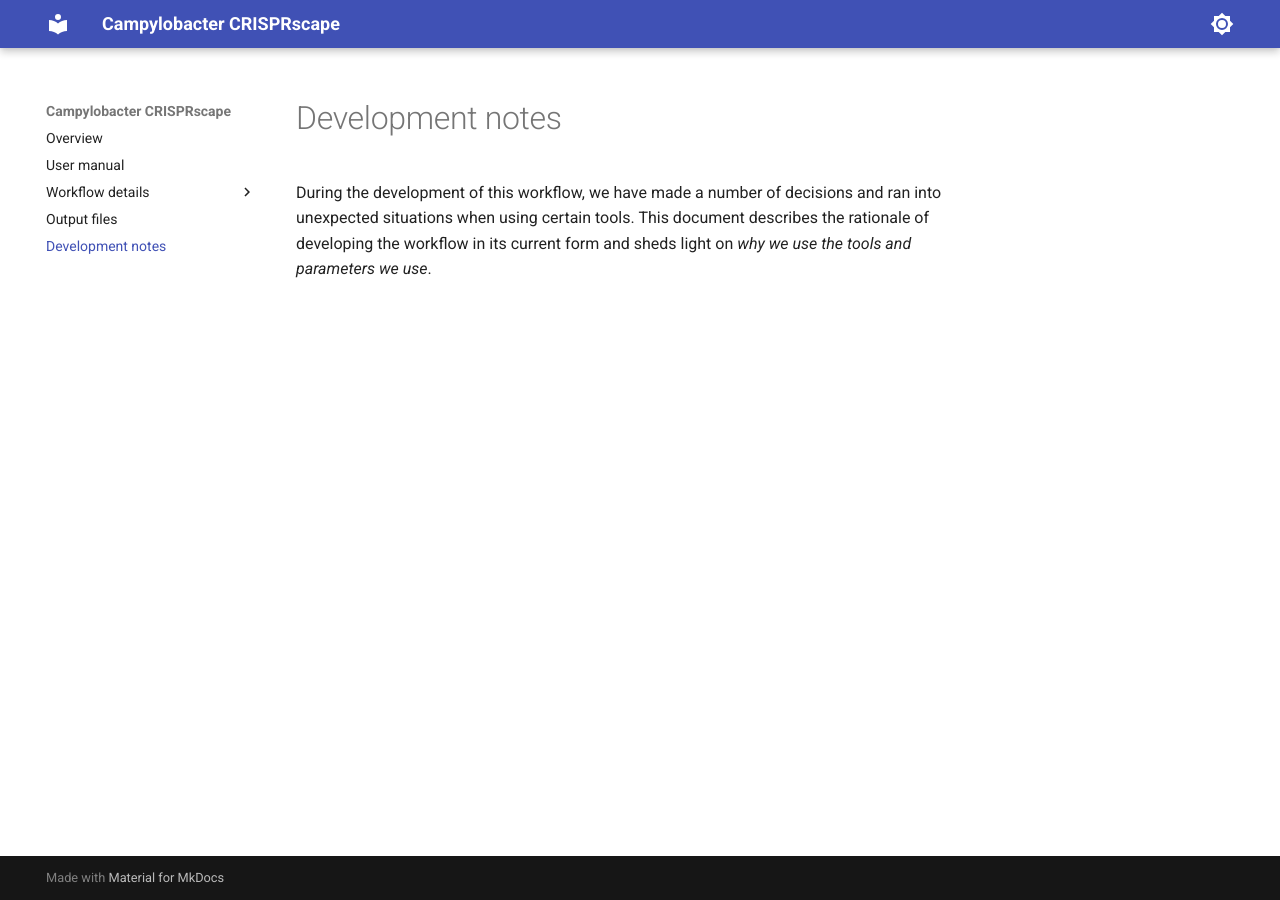
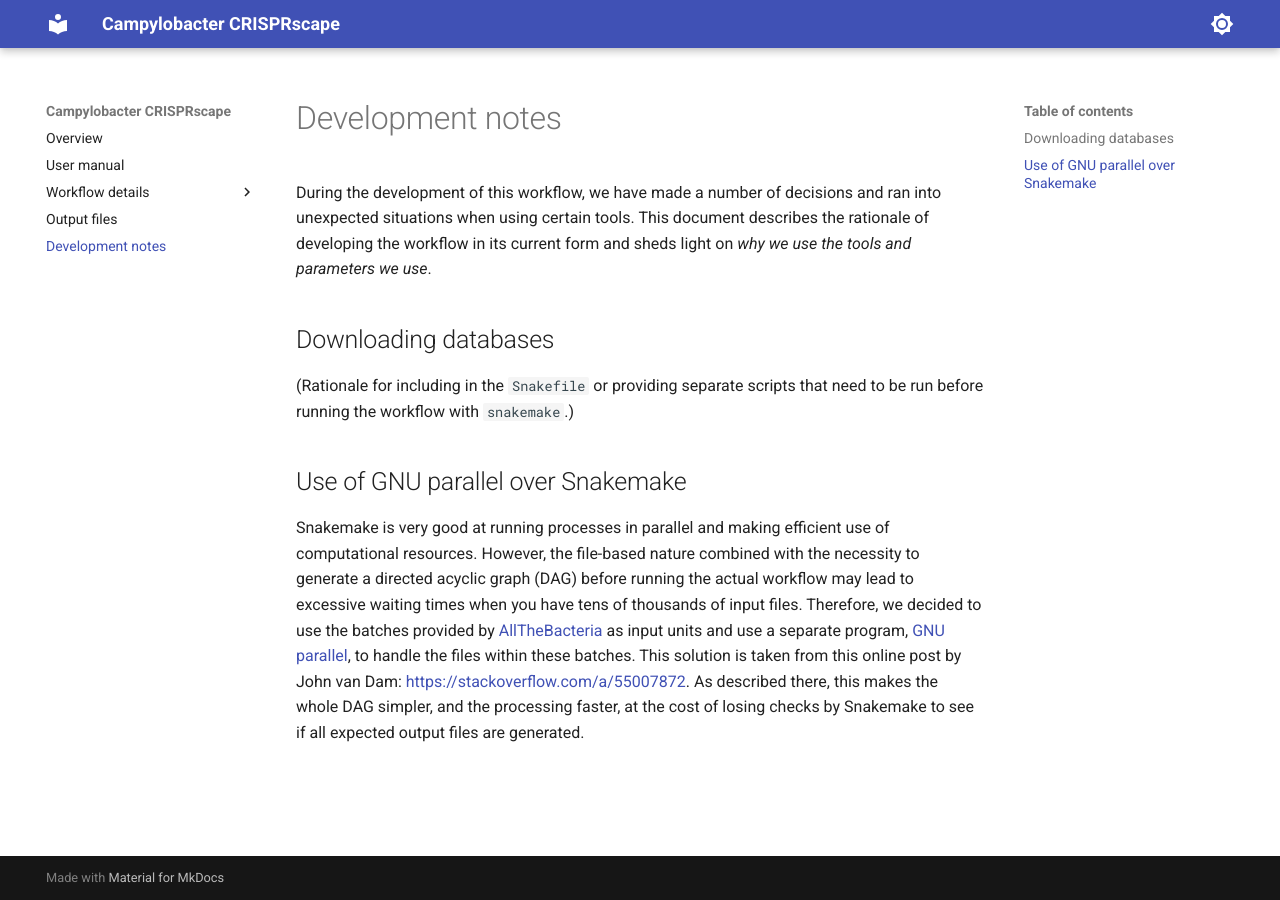
Before and after one commit to UtrechtUniversity/campylobacter-crisprscape, an MkDocs documentation site: the page built from doc/dev_notes.md, in a window 1280 px wide. Built offline with MkDocs 1.6.1 and Material for MkDocs 9.7.7, drawn with Linux system fonts in a browser that asks for light colours.

Commit message:
Add database and parallel

```diff
--- a/doc/dev_notes.md
+++ b/doc/dev_notes.md
@@ -4,3 +4,25 @@ During the development of this workflow, we have made a number of decisions
 and ran into unexpected situations when using certain tools. This document
 describes the rationale of developing the workflow in its current form and
 sheds light on _why we use the tools and parameters we use_.
+
+## Downloading databases
+
+(Rationale for including in the `Snakefile` or providing separate scripts
+that need to be run before running the workflow with `snakemake`.)
+
+## Use of GNU parallel over Snakemake
+
+Snakemake is very good at running processes in parallel and making
+efficient use of computational resources. However, the file-based nature
+combined with the necessity to generate a directed acyclic graph (DAG)
+before running the actual workflow may lead to excessive waiting times
+when you have tens of thousands of input files. Therefore, we decided
+to use the batches provided by
+[AllTheBacteria](https://allthebacteria.readthedocs.io/en/latest/)
+as input units and use a separate program,
+[GNU parallel](https://www.gnu.org/software/parallel/), to handle
+the files within these batches. This solution is taken from this online post
+by John van Dam: <https://stackoverflow.com/a/55007872>. As described there,
+this makes the whole DAG simpler, and the processing faster, at the cost
+of losing checks by Snakemake to see if all expected output files are
+generated.
```
